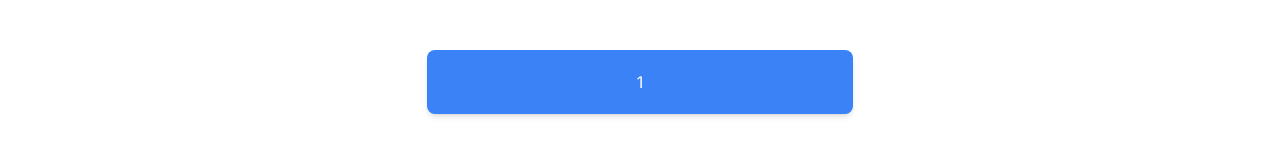
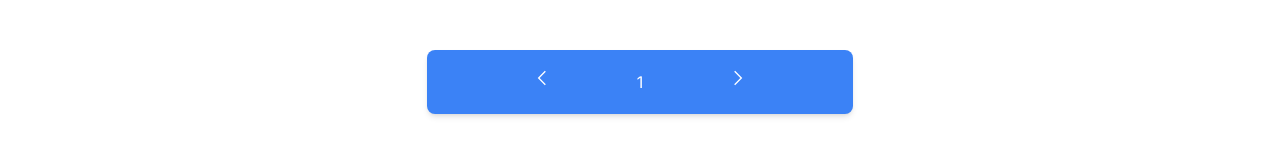
Before and after one commit to Bashamega/Anillist-Project, a Next.js app: page / in a window 1280 px wide. Shown: the part 646-797 px from the top of the page. Built offline with nearby package versions, Linux system fonts and the light colour scheme.

Commit message:
React icons

```diff
--- a/package.json
+++ b/package.json
@@ -15,6 +15,7 @@
     "next": "14.2.3",
     "react": "^18",
     "react-dom": "^18",
+    "react-icons": "^5.2.1",
     "tailwind-merge": "^2.3.0",
     "tailwindcss-animate": "^1.0.7"
   },
--- a/src/components/Pagination.tsx
+++ b/src/components/Pagination.tsx
@@ -1,8 +1,11 @@
 import React from "react";
+import { GrNext, GrPrevious } from "react-icons/gr";
 export function Pagination({page}:{page:number}){
     return(
         <footer className="bg-blue-500 text-white w-1/3 shadow-md rounded-lg absolute bottom-10 p-5 left-1/3 flex justify-evenly">
+            <GrPrevious/>
             {page}
+            <GrNext/>
         </footer>
     )
 }
```
Also changed, not shown: 1 other file (tests, documents, lock files or other folders).
